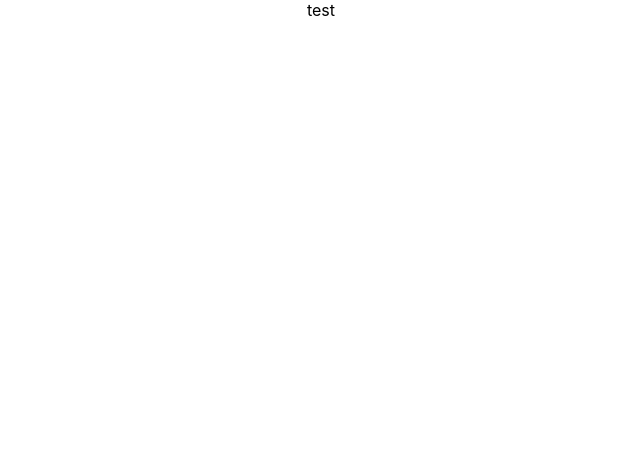
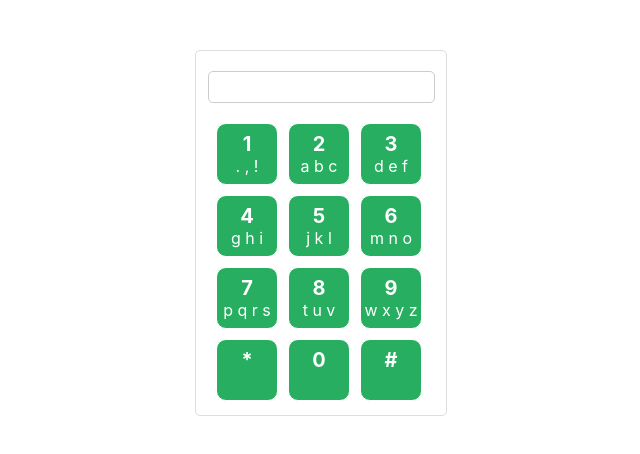
Before and after one commit to krishnau2/keypad, a React (Create React App) app: page / in a window 1280 px wide. Shown: the top 454 px of the page, without its empty margins (319-959 px from the left). Built offline with nearby package versions, Linux system fonts and the light colour scheme.

Commit message:
Added basic layout

```diff
--- a/src/App.css
+++ b/src/App.css
@@ -1,33 +1,60 @@
 .App {
   text-align: center;
+  width: 500px;
+  margin-left: auto;
+  margin-right: auto;
 }
 
-.App-logo {
-  animation: App-logo-spin infinite 20s linear;
-  height: 40vmin;
-  pointer-events: none;
+#result{
+  width: 225px;
+  height: 25px;
+  margin-left:2px;
 }
 
-.App-header {
-  background-color: #282c34;
-  min-height: 100vh;
-  display: flex;
-  flex-direction: column;
-  align-items: center;
-  justify-content: center;
-  font-size: calc(10px + 2vmin);
-  color: white;
+.keypad-container {
+  width: 250px;
+  border: 1px solid #ddd;
+  padding-top: 20px;
+  margin-top: 50px;
+  margin-left: auto;
+  margin-right: auto;
+  border-radius: 5px;
 }
 
-.App-link {
-  color: #61dafb;
+.input-field {
+  width: 90%;
+  border: 1px solid #ccc;
+  height: 30px;
+  margin-bottom: 20px;
+  margin-left: auto;
+  margin-right: auto;
+  border-radius: 5px;
+}
+.key-container {
+  width: 230px;
+  display: inline-block;
 }
 
-@keyframes App-logo-spin {
-  from {
-    transform: rotate(0deg);
-  }
-  to {
-    transform: rotate(360deg);
-  }
+.key {
+  width: 60px;
+  height: 60px;
+  border: 1px solid #fff;
+  float: left;
+  margin-left: 10px;
+  margin-bottom: 10px;
+  border-radius: 10px;
+  background-color: #27AE60;
+  color: #fff;
+
 }
+.key:hover {
+  background-color: #6bc792;
+}
+.digits {
+  margin-top: 8px;
+  font-weight: bold;
+  font-size: 20px;
+}
+.clear {
+  clear: both;
+}
--- a/src/App.js
+++ b/src/App.js
@@ -1,11 +1,12 @@
 import React, { Component } from 'react';
+import Keypad from './components/keypad';
 import './App.css';
 
 class App extends Component {
   render() {
     return (
       <div className="App">
-        test
+        <Keypad />
       </div>
     );
   }
--- /dev/null
+++ b/src/components/key.js
@@ -0,0 +1,15 @@
+import React from 'react';
+
+class Key extends React.Component {
+
+    render() {
+        return (
+            <div key={this.props.label} className="key" onClick={this.props.handleClick}>
+                <div className="digits">{this.props.label}</div>
+                <div>{this.props.letters}</div>
+            </div>
+        );
+    }
+}
+
+export default Key;
--- /dev/null
+++ b/src/components/keypad.js
@@ -0,0 +1,45 @@
+import React from 'react';
+import Key from './key';
+import { KeyMap } from '../constants/AppConstants'
+
+class Keypad extends React.Component {
+
+    constructor(props) {
+        super(props);
+        console.log("KEY: ", KeyMap);
+    }
+
+    handleClick = (key) => {
+        console.log("Key: ", key);
+    }
+
+    getLettersForKey = (key) => {
+        let letters = KeyMap[key].slice(0, -1).join(' ');
+        return letters;
+    }
+
+    render() {
+        return(
+            <div className="keypad-container">
+                <div className="input-field"></div>
+                <div className="key-container" >
+                    <Key key="1" label="1" letters={this.getLettersForKey('1')} handleClick={this.handleClick.bind(this, '1')} />
+                    <Key key="2" label="2" letters={this.getLettersForKey('2')} handleClick={this.handleClick.bind(this, '2')} />
+                    <Key key="3" label="3" letters={this.getLettersForKey('3')} handleClick={this.handleClick.bind(this, '3')} />
+                    <Key key="4" label="4" letters={this.getLettersForKey('4')} handleClick={this.handleClick.bind(this, '4')} />
+                    <Key key="5" label="5" letters={this.getLettersForKey('5')} handleClick={this.handleClick.bind(this, '5')} />
+                    <Key key="6" label="6" letters={this.getLettersForKey('6')} handleClick={this.handleClick.bind(this, '6')} />
+                    <Key key="7" label="7" letters={this.getLettersForKey('7')} handleClick={this.handleClick.bind(this, '7')} />
+                    <Key key="8" label="8" letters={this.getLettersForKey('8')} handleClick={this.handleClick.bind(this, '8')} />
+                    <Key key="9" label="9" letters={this.getLettersForKey('9')} handleClick={this.handleClick.bind(this, '9')} />
+                    <Key key="*" label="*" handleClick={this.handleClick.bind(this, '*')} />
+                    <Key key="0" label="0" handleClick={this.handleClick.bind(this, '0')} />
+                    <Key key="#" label="#" handleClick={this.handleClick.bind(this, '#')} />
+                </div>
+                <div className="clear"></div>
+            </div>
+        );
+    }
+}
+
+export default Keypad;
--- /dev/null
+++ b/src/constants/AppConstants.js
@@ -0,0 +1,14 @@
+export const KeyMap = {
+    "1": ['.', ',', '!', '1'],
+    "2": ['a', 'b', 'c', '2'],
+    "3": ['d', 'e', 'f', '3'],
+    "4": ['g', 'h', 'i', '4'],
+    "5": ['j', 'k', 'l', '5'],
+    "6": ['m', 'n', 'o', '6'],
+    "7": ['p', 'q', 'r', 's', '7'],
+    "8": ['t', 'u', 'v', '8'],
+    "9": ['w', 'x', 'y', 'z', '9'],
+    "0": ['0'],
+    "*": ['*'],
+    "#": ['#']
+}
```
